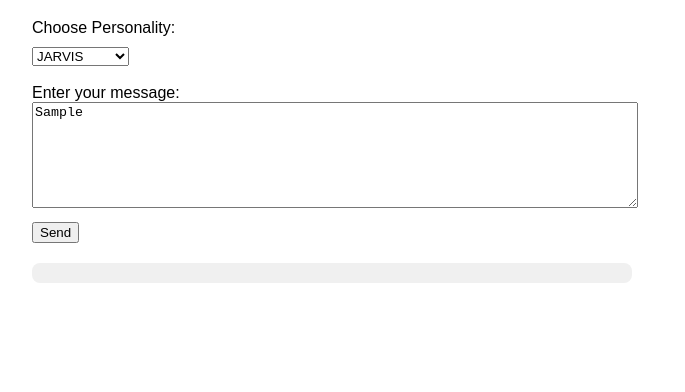
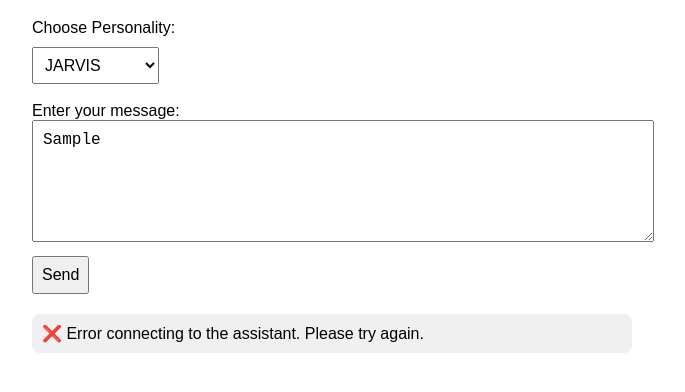
Before and after one commit to rahim-dotAI/lumiae-backend, a plain HTML site: page index.html in a window 1280 px wide. Both pictures are taken after typing "Sample" into the empty fields and a click on the button "Send". Shown: the part 82-474 px from the top of the page, without its empty margins (308-993 px from the left). Drawn offline with Linux system fonts and the light colour scheme; no server answers.

Commit message:
Sync frontend index.html with backend URL fixed

```diff
--- a/index.html
+++ b/index.html
@@ -3,10 +3,30 @@
 <head>
   <title>LUMIÆ Assistant</title>
   <style>
-    body { font-family: Arial, sans-serif; padding: 20px; max-width: 600px; margin: auto; }
-    textarea { width: 100%; height: 100px; }
-    select, button { margin-top: 10px; }
-    .response { margin-top: 20px; background: #f0f0f0; padding: 10px; border-radius: 8px; }
+    body {
+      font-family: Arial, sans-serif;
+      padding: 20px;
+      max-width: 600px;
+      margin: auto;
+    }
+    textarea {
+      width: 100%;
+      height: 100px;
+      padding: 10px;
+      font-size: 16px;
+    }
+    select, button {
+      margin-top: 10px;
+      padding: 8px;
+      font-size: 16px;
+    }
+    .response {
+      margin-top: 20px;
+      background: #f0f0f0;
+      padding: 10px;
+      border-radius: 8px;
+      font-size: 16px;
+    }
   </style>
 </head>
 <body>
@@ -32,7 +52,13 @@
       const text = document.getElementById("userText").value;
       const mode = document.getElementById("mode").value;
 
-      const res = await fetch("https://https://lumiae-backend-production.up.railway.app/respond", {
+      if (!text.trim()) {
+        document.getElementById("output").innerText = "Please type a message.";
+        return;
+      }
+
+      try {
+        const res = await fetch("https://lumiae-backend-production.up.railway.app/respond", {
           method: "POST",
           headers: {
             "Content-Type": "application/json"
@@ -42,6 +68,10 @@
 
         const data = await res.json();
         document.getElementById("output").innerText = data.response;
+      } catch (error) {
+        document.getElementById("output").innerText = "❌ Error connecting to the assistant. Please try again.";
+        console.error(error);
+      }
     }
   </script>
 </body>
```
Lines whose indentation alone changed are shown as unchanged.
